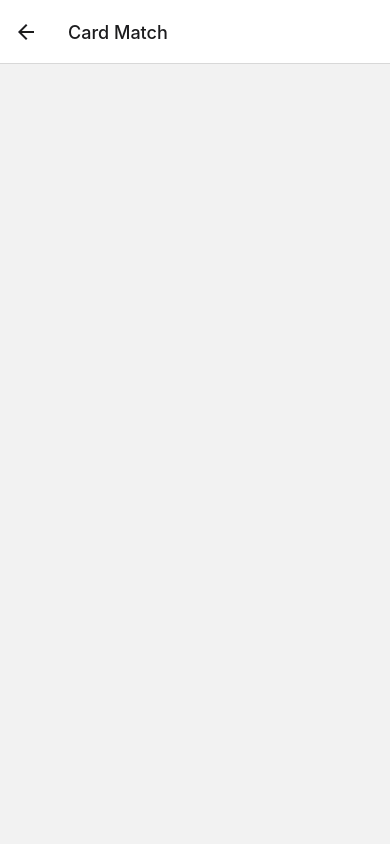
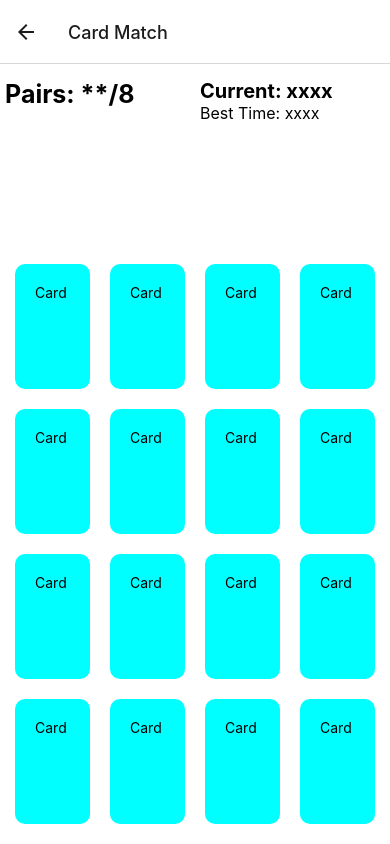
Before and after one commit to Tempus-Dominus/cardMatch, a React Native app: screen / in a window 390 px wide. Both pictures are taken after a click on the button "PLAY CARD MATCH". Built offline with nearby package versions, Linux system fonts and the light colour scheme.

Commit message:
Setup game screen layout

```diff
--- a/App.js
+++ b/App.js
@@ -111,8 +111,42 @@ export default class App extends Component {
     GameScreen = ({ navigation, route }) => {
 
         return (
-            <View>
-
+            <View style={ styles.containerTwo }>
+                <View style={ styles.infoContainer }>
+                    <View style={styles.matchInfo}>
+                        <Text style={{fontWeight: 'bold', fontSize: 25, alignContent: "flex-end"}}>Pairs: **/8</Text>
+                    </View>
+                    <View style={styles.timeInfo}>
+                        <Text style={{ fontWeight: 'bold', fontSize: 20, alignContent: "flex-end" }}>Current: xxxx</Text>
+                        <Text style={{ fontSize: 16, alignContent: "flex-end" }}>Best Time: xxxx</Text>
+                    </View>
+                </View>
+                <View style={styles.cardContainer}>
+                    <View style={styles.cardRow}>
+                        <Card cardNumber="1" />
+                        <Card cardNumber="2" />
+                        <Card cardNumber="3" />
+                        <Card cardNumber="4" />
+                    </View>
+                    <View style={styles.cardRow}>
+                        <Card cardNumber="5" />
+                        <Card cardNumber="6" />
+                        <Card cardNumber="7" />
+                        <Card cardNumber="8" />
+                    </View>
+                    <View style={styles.cardRow}>
+                        <Card cardNumber="9" />
+                        <Card cardNumber="10" />
+                        <Card cardNumber="11" />
+                        <Card cardNumber="12" />
+                    </View>
+                    <View style={styles.cardRow}>
+                        <Card cardNumber="13" />
+                        <Card cardNumber="14" />
+                        <Card cardNumber="15" />
+                        <Card cardNumber="16" />
+                    </View>
+                </View>
 
                 <StatusBar style="auto" />
             </View>
@@ -148,6 +182,10 @@ const styles = StyleSheet.create({
     alignItems: 'center',
     justifyContent: 'center',
     },
+  containerTwo: {
+    flex: 1,
+    backgroundColor: '#fff',
+  },
   buttonContainer: {
     padding: 10,
     alignItems: 'center',
@@ -155,26 +193,42 @@ const styles = StyleSheet.create({
     },
   cardBack: {
     backgroundColor: "aqua",
-    width: 100,
-    height: 100,
+    width: 75,
+    height: 125,
     margin: 10,
     padding: 20,
     borderRadius: 10,
   },
   cardFace: {
     backgroundColor: "red",
-    width: 100,
-    height: 100,
+    width: 75,
+    height: 125,
     margin: 10,
     padding: 20,
     borderRadius: 10,
   },
   cardContainer: {
-    marginTop: 10,
+      marginTop: 10,
+      marginBottom: 10,
   },
   cardRow: {
     flexDirection: "row",
     justifyContent: "center",
     alignItems: "center",
-  },
+    },
+    infoContainer: {
+        marginTop: 10,
+        flex: 1,
+        flexDirection: "row",
+    },
+    matchInfo: {
+        width: "50%",
+
+        padding: 5,
+    },
+    timeInfo: {
+        width: "50%",
+
+        padding: 5,
+    },
 });
--- a/package.json
+++ b/package.json
@@ -17,9 +17,9 @@
     "react": "17.0.1",
     "react-dom": "17.0.1",
     "react-native": "0.64.3",
-    "react-native-web": "0.17.1",
+    "react-native-safe-area-context": "3.3.2",
     "react-native-screens": "~3.10.1",
-    "react-native-safe-area-context": "3.3.2"
+    "react-native-web": "0.17.1"
   },
   "devDependencies": {
     "@babel/core": "^7.12.9"
```
Also changed, not shown: 1 other file (tests, documents, lock files or other folders).
